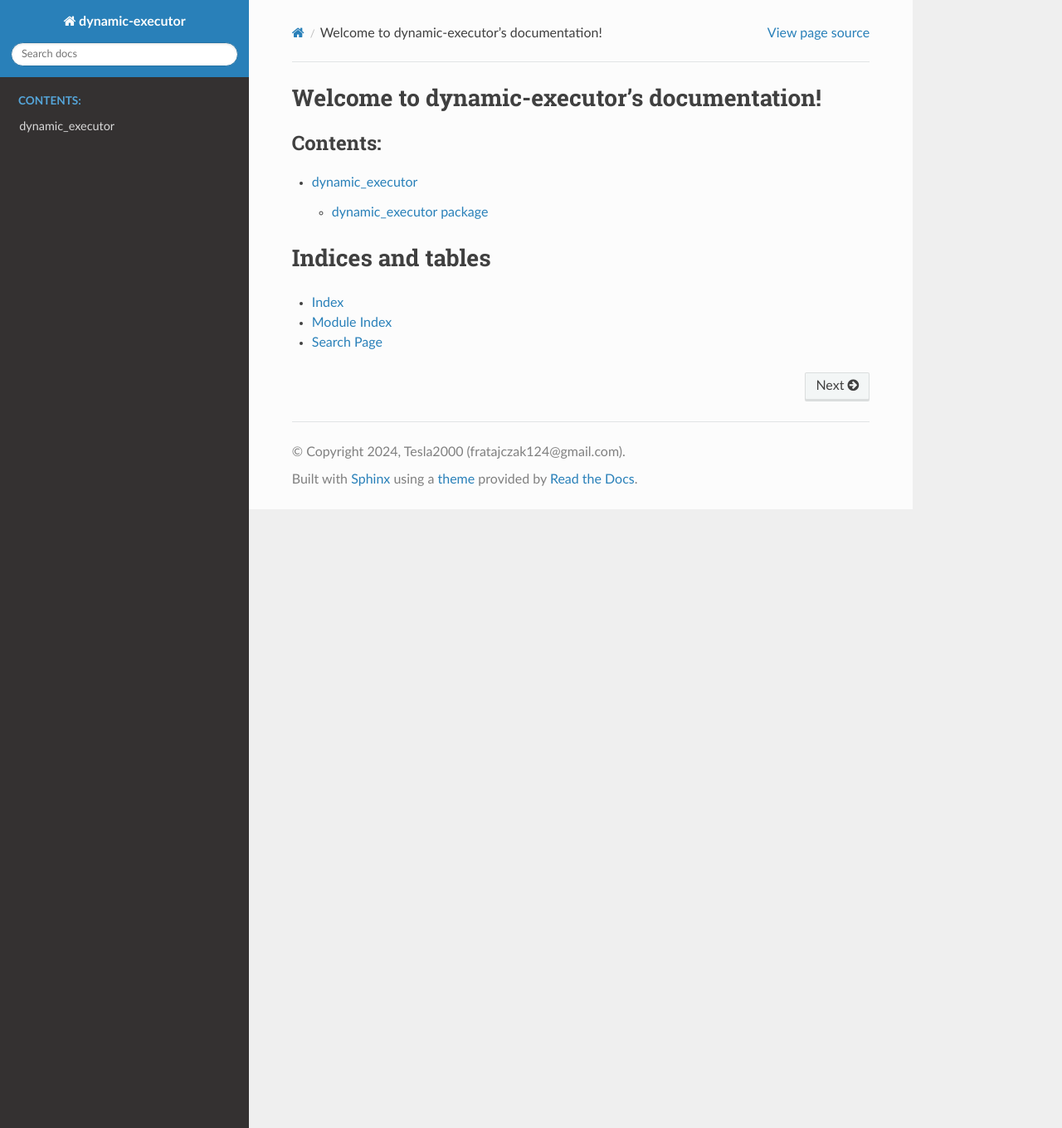
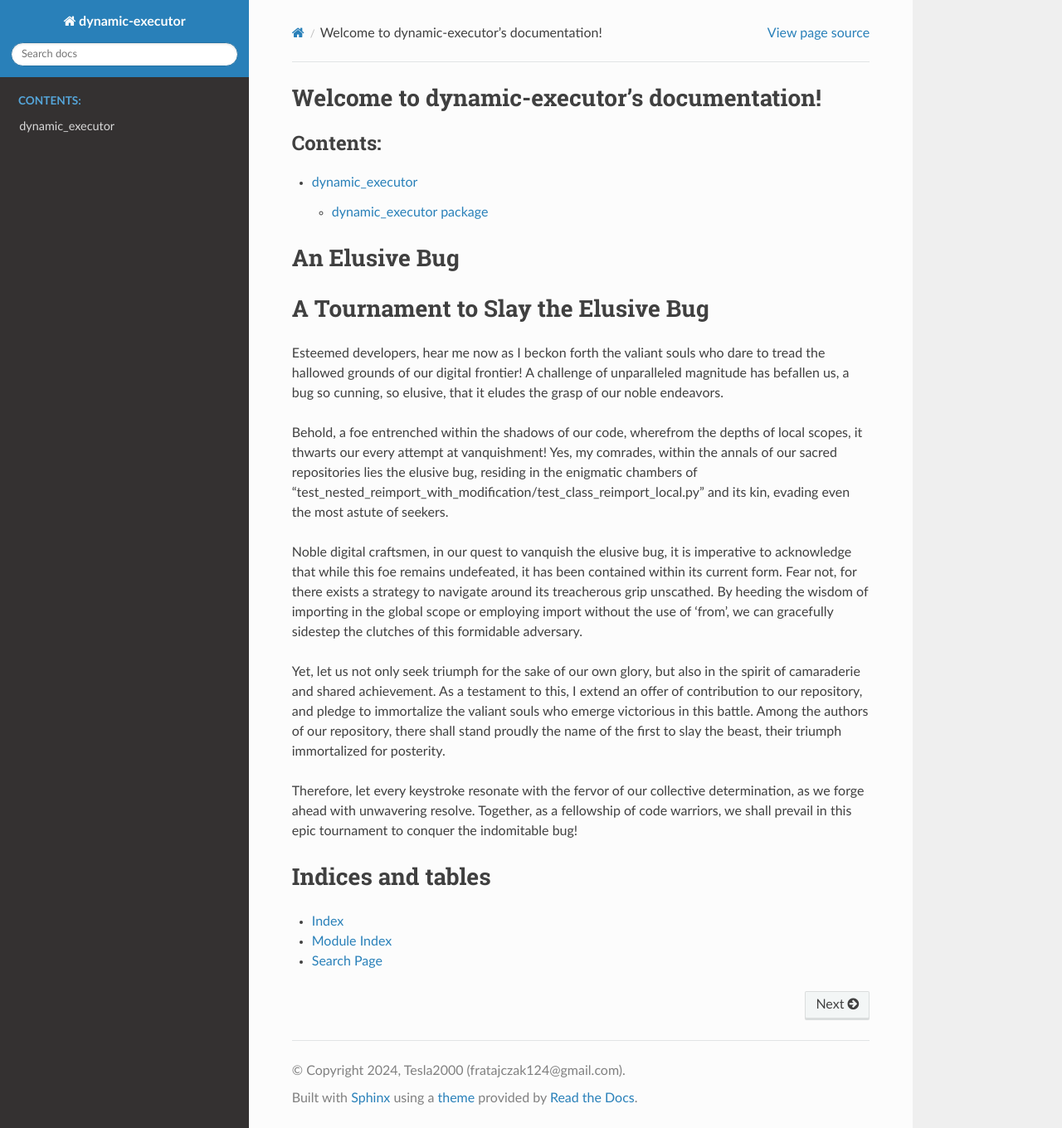
Before and after one commit to Tesla2000/dynamic-executor, a Sphinx documentation site: the page built from docs/index.rst, in a window 1280 px wide and 1360 px high. Shown: the whole window at 83% size. Built offline with Sphinx 7.4.7 and the Read the Docs theme 2.0.0, drawn with Linux system fonts in a browser that asks for light colours.

Commit message:
Added a tournament to slay an elusive bug

```diff
--- a/docs/index.rst
+++ b/docs/index.rst
@@ -13,6 +13,22 @@ Welcome to dynamic-executor's documentation!
    modules
 
 
+An Elusive Bug
+========================
+
+
+
+A Tournament to Slay the Elusive Bug
+========================
+Esteemed developers, hear me now as I beckon forth the valiant souls who dare to tread the hallowed grounds of our digital frontier! A challenge of unparalleled magnitude has befallen us, a bug so cunning, so elusive, that it eludes the grasp of our noble endeavors.
+
+Behold, a foe entrenched within the shadows of our code, wherefrom the depths of local scopes, it thwarts our every attempt at vanquishment! Yes, my comrades, within the annals of our sacred repositories lies the elusive bug, residing in the enigmatic chambers of "test_nested_reimport_with_modification/test_class_reimport_local.py" and its kin, evading even the most astute of seekers.
+
+Noble digital craftsmen, in our quest to vanquish the elusive bug, it is imperative to acknowledge that while this foe remains undefeated, it has been contained within its current form. Fear not, for there exists a strategy to navigate around its treacherous grip unscathed. By heeding the wisdom of importing in the global scope or employing import without the use of 'from', we can gracefully sidestep the clutches of this formidable adversary.
+
+Yet, let us not only seek triumph for the sake of our own glory, but also in the spirit of camaraderie and shared achievement. As a testament to this, I extend an offer of contribution to our repository, and pledge to immortalize the valiant souls who emerge victorious in this battle. Among the authors of our repository, there shall stand proudly the name of the first to slay the beast, their triumph immortalized for posterity.
+
+Therefore, let every keystroke resonate with the fervor of our collective determination, as we forge ahead with unwavering resolve. Together, as a fellowship of code warriors, we shall prevail in this epic tournament to conquer the indomitable bug!
 
 Indices and tables
 ==================
```
